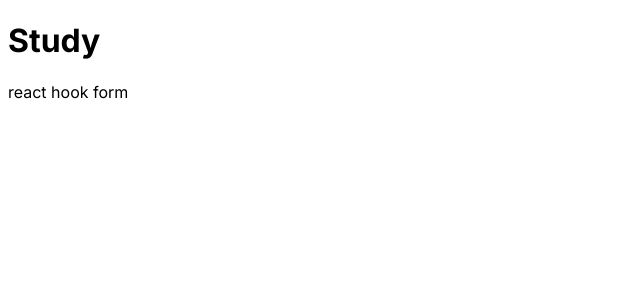
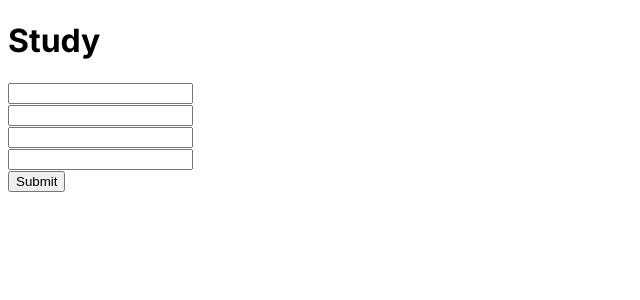
Before and after one commit to so1gging/study-fr, a Next.js app: page /react-hook-form in a window 1280 px wide. Shown: the top 300 px of the page, without its empty margins (0-640 px from the left). Built offline with nearby package versions, Linux system fonts and the light colour scheme.

Commit message:
[react-hook-from] quick start 예제 추가

```diff
--- a/app/react-hook-form/page.tsx
+++ b/app/react-hook-form/page.tsx
@@ -1,3 +1,46 @@
+'use client'
+
+import { SubmitHandler, useForm } from 'react-hook-form'
+
+type FormType = {
+  firstName: string
+  lastName: string
+  email: string
+  password: string
+}
 export default function Page() {
-  return <>react hook form</>
+  const {
+    register,
+    handleSubmit,
+    watch,
+    formState: { errors },
+  } = useForm<FormType>()
+
+  const onSubmit: SubmitHandler<FormType> = (data) => {
+    window.alert(`handleSubmit: ${JSON.stringify(data)}`)
+  }
+
+  console.log(watch('email'))
+
+  return (
+    <>
+      <span>{watch('email')}</span>
+      <form onSubmit={handleSubmit(onSubmit)}>
+        <div>
+          <input {...register('email', { required: true })} />
+        </div>
+        {errors.email && <div>This field is Required</div>}
+        <div>
+          <input {...register('firstName')} />
+        </div>
+        <div>
+          <input {...register('lastName')} />
+        </div>
+        <div>
+          <input type="password" {...register('password')} />
+        </div>
+        <input type="submit" />
+      </form>
+    </>
+  )
 }
```
